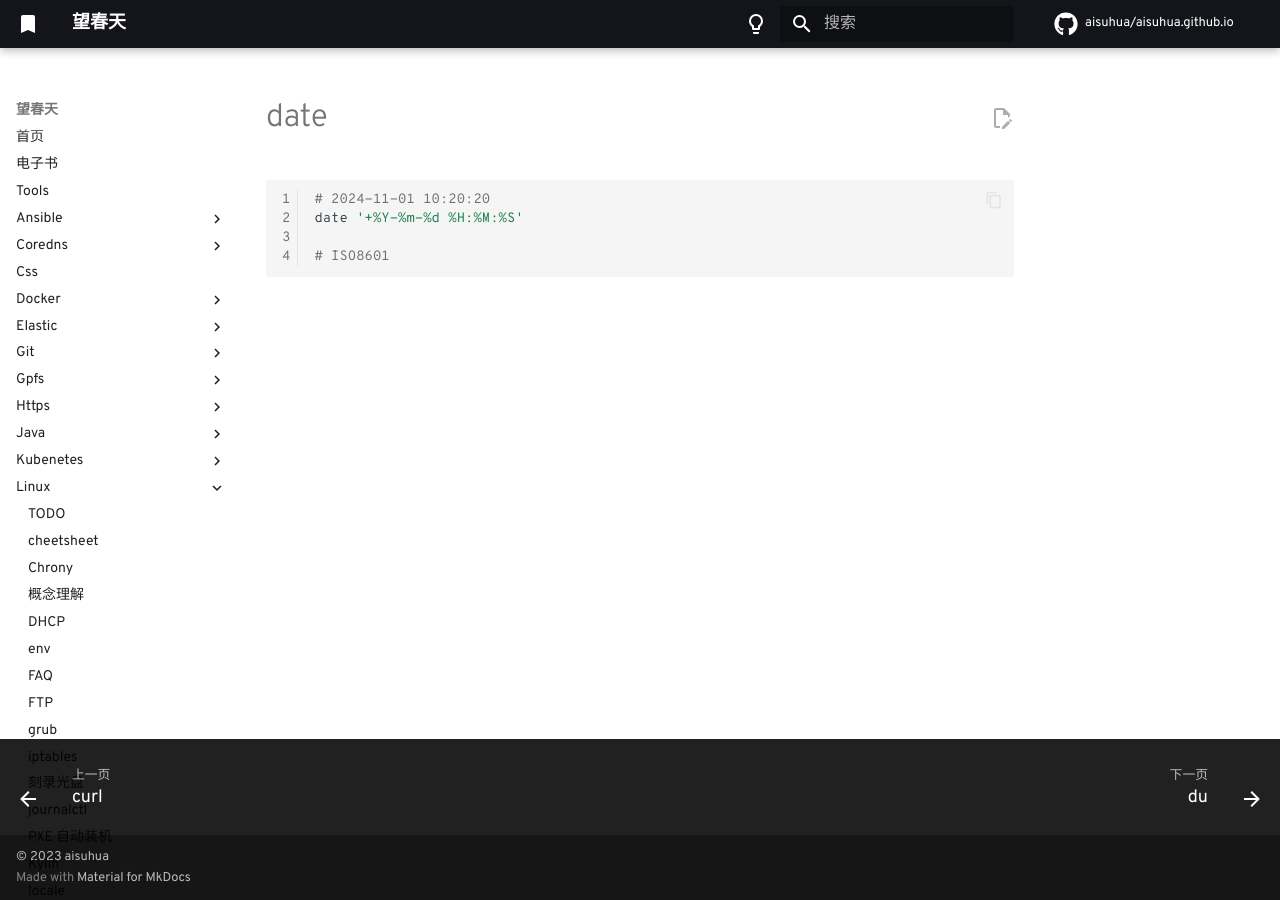
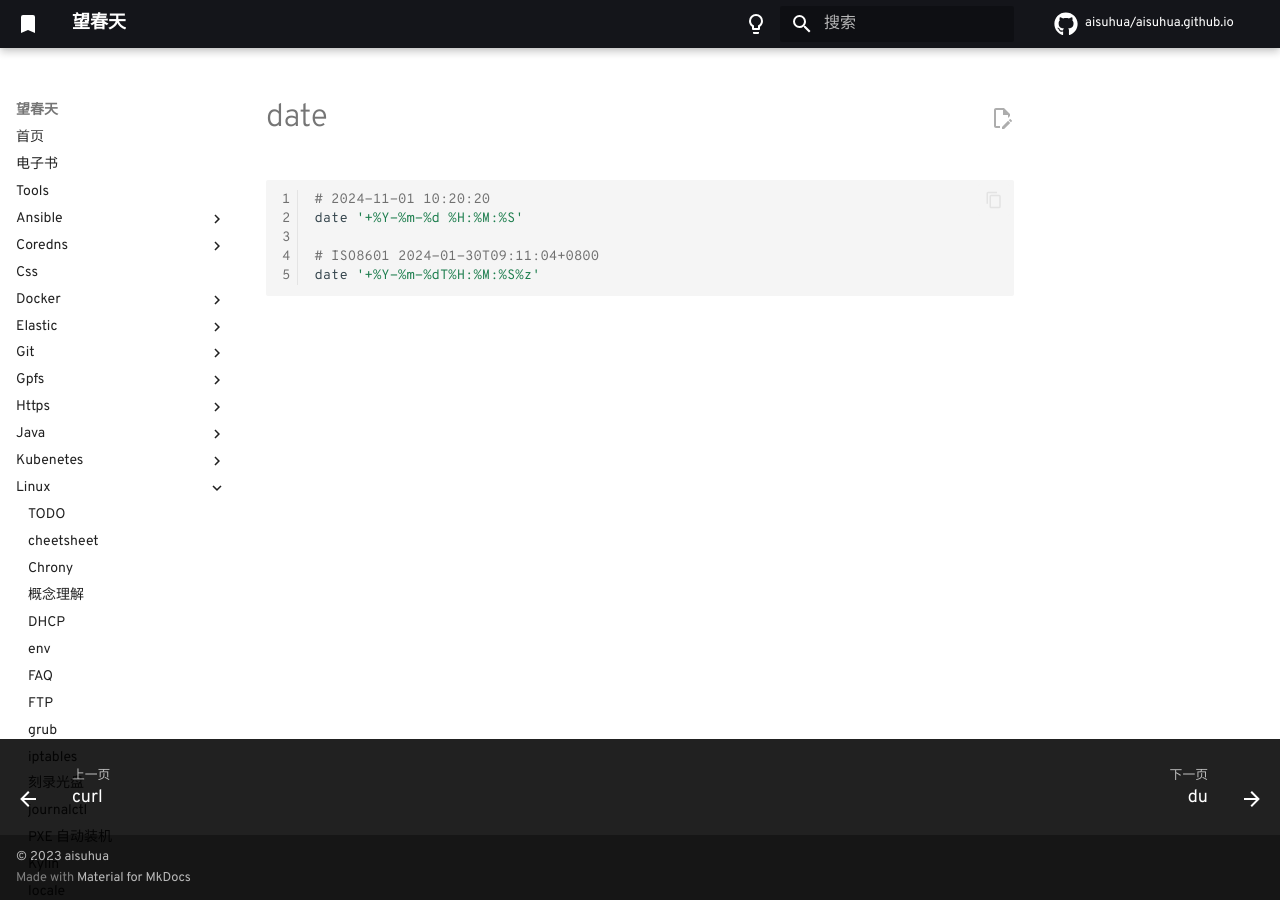
Before and after one commit to aisuhua/aisuhua.github.io, an MkDocs documentation site: the page built from docs/linux/command/date.md, in a window 1280 px wide. Built offline with MkDocs 1.6.1 and Material for MkDocs 9.7.7, drawn with Linux system fonts in a browser that asks for light colours; comment, search, counter and statistics services are not loaded.

Commit message:
add date

````diff
--- a/docs/linux/command/date.md
+++ b/docs/linux/command/date.md
@@ -4,6 +4,6 @@
 # 2024-11-01 10:20:20
 date '+%Y-%m-%d %H:%M:%S'
 
-# ISO8601
-
+# ISO8601 2024-01-30T09:11:04+0800
+date '+%Y-%m-%dT%H:%M:%S%z'
 ```
````
